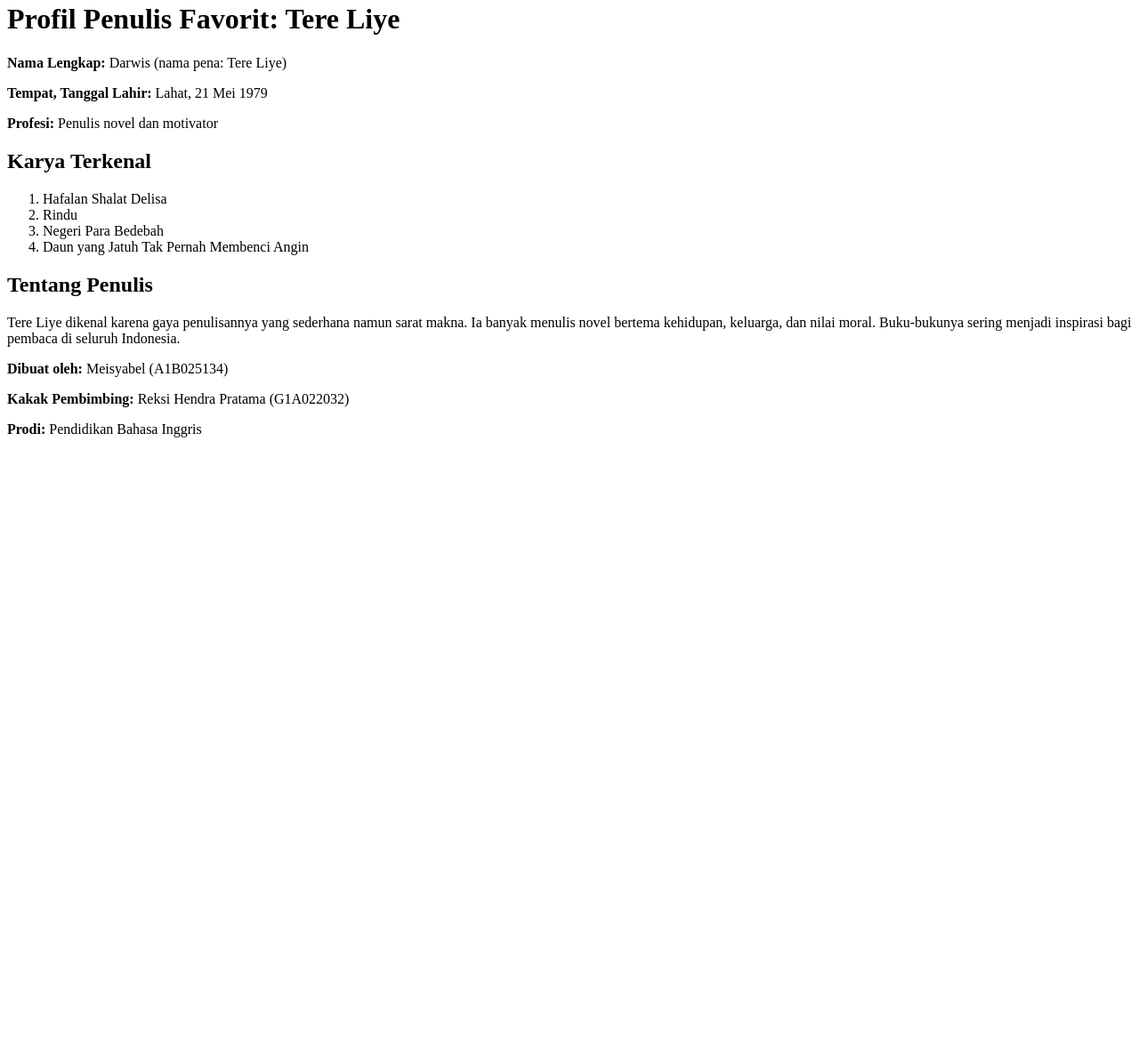
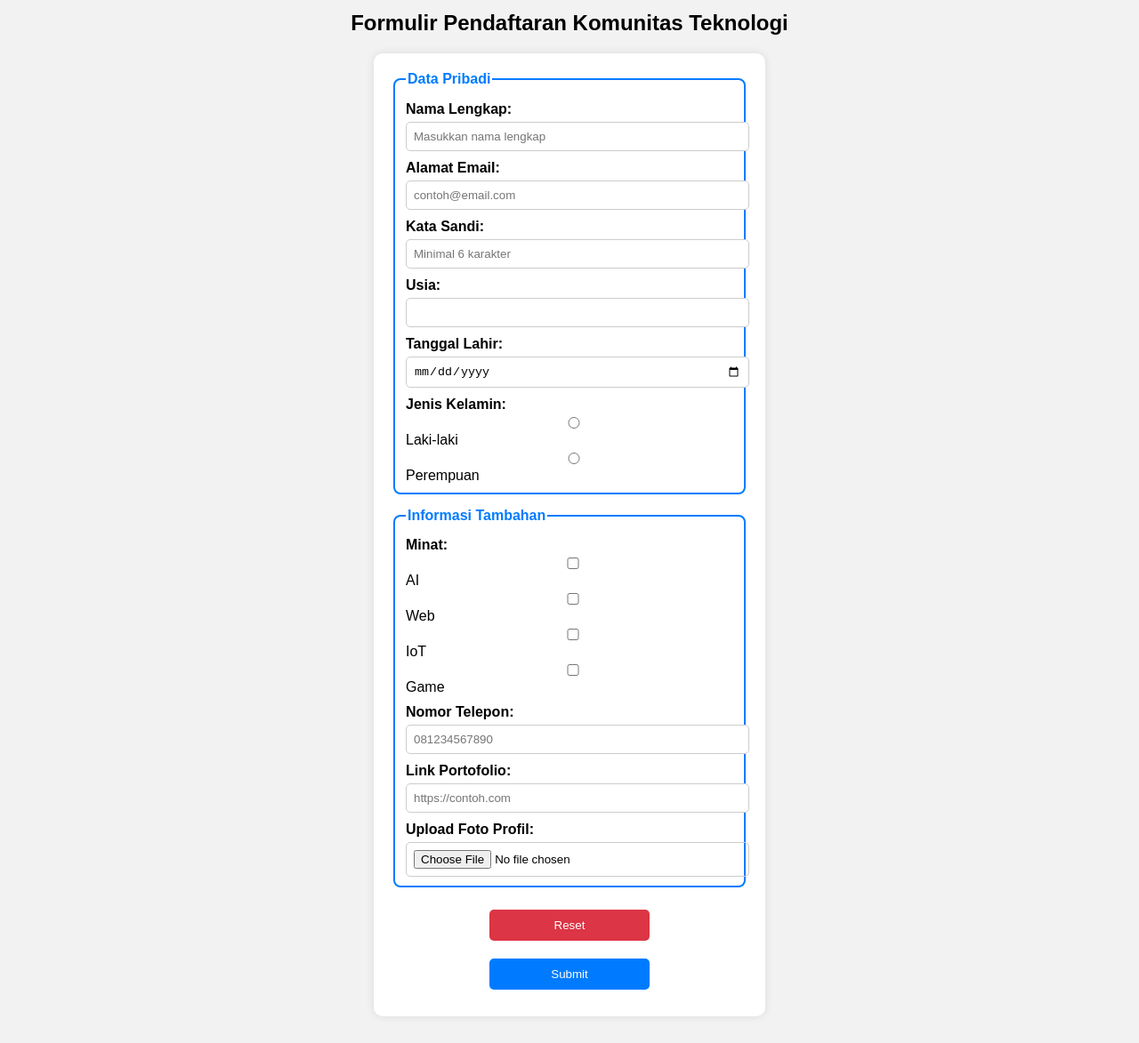
Before and after one commit to dwinandameisyabel-cmyk/tugas-html-meisyabel-, a plain HTML site: page index.html in a window 1280 px wide. Shown: the part 18-1191 px from the top of the page at 89% size. Before the commit the page ends 800 px from the top, so only its background shows below. Drawn offline with Linux system fonts and the light colour scheme.

Commit message:
Add files via upload

```diff
--- a/index.html
+++ b/index.html
@@ -1,35 +1,105 @@
-
 <!DOCTYPE html>
 <html lang="id">
 <head>
-    <meta charset="UTF-8">
-    <title>Profil Penulis - Tere Liye</title>
+  <meta charset="UTF-8">
+  <meta name="viewport" content="width=device-width, initial-scale=1.0">
+  <title>Formulir Pendaftaran Komunitas Teknologi</title>
+  <style>
+    body {
+      font-family: Arial, sans-serif;
+      background-color: #f2f2f2;
+      margin: 30px;
+    }
+    form {
+      background: white;
+      padding: 20px;
+      border-radius: 10px;
+      width: 400px;
+      margin: auto;
+      box-shadow: 0 0 10px rgba(0,0,0,0.1);
+    }
+    fieldset {
+      border: 2px solid #007bff;
+      border-radius: 8px;
+      margin-bottom: 15px;
+    }
+    legend {
+      font-weight: bold;
+      color: #007bff;
+    }
+    label {
+      display: block;
+      margin-top: 10px;
+      font-weight: bold;
+    }
+    input, select {
+      width: 100%;
+      padding: 8px;
+      margin-top: 5px;
+      border: 1px solid #ccc;
+      border-radius: 5px;
+    }
+    .buttons {
+      text-align: center;
+    }
+    input[type="submit"], input[type="reset"] {
+      width: 45%;
+      margin: 10px;
+      background: #007bff;
+      color: white;
+      border: none;
+      border-radius: 5px;
+      cursor: pointer;
+      padding: 10px;
+    }
+    input[type="reset"] {
+      background: #dc3545;
+    }
+    input[type="submit"]:hover {
+      background: #0056b3;
+    }
+    input[type="reset"]:hover {
+      background: #a71d2a;
+    }
+  </style>
 </head>
 <body>
-    <h1>Profil Penulis Favorit: Tere Liye</h1>
-    <p><strong>Nama Lengkap:</strong> Darwis (nama pena: Tere Liye)</p>
-    <p><strong>Tempat, Tanggal Lahir:</strong> Lahat, 21 Mei 1979</p>
-    <p><strong>Profesi:</strong> Penulis novel dan motivator</p>
-
-    <h2>Karya Terkenal</h2>
-    <ol>
-        <li>Hafalan Shalat Delisa</li>
-        <li>Rindu</li>
-        <li>Negeri Para Bedebah</li>
-        <li>Daun yang Jatuh Tak Pernah Membenci Angin</li>
-    </ol>
-
-    <h2>Tentang Penulis</h2>
-    <p>
-        Tere Liye dikenal karena gaya penulisannya yang sederhana namun sarat makna.
-        Ia banyak menulis novel bertema kehidupan, keluarga, dan nilai moral.
-        Buku-bukunya sering menjadi inspirasi bagi pembaca di seluruh Indonesia.
-    </p>
-
-    <p><strong>Dibuat oleh:</strong> Meisyabel (A1B025134)</p>
-    <p><strong>Kakak Pembimbing:</strong> Reksi Hendra Pratama (G1A022032)</p>
-    <p><strong>Prodi:</strong> Pendidikan Bahasa Inggris</p>
-
-    <!-- Tugas HTML Profil Penulis - Meisyabel -->
+  <h2 style="text-align:center;">Formulir Pendaftaran Komunitas Teknologi</h2>
+  <form action="submit.html" method="post" enctype="multipart/form-data">
+    <fieldset>
+      <legend>Data Pribadi</legend>
+      <label for="nama">Nama Lengkap:</label>
+      <input type="text" id="nama" name="nama" placeholder="Masukkan nama lengkap" required>
+      <label for="email">Alamat Email:</label>
+      <input type="email" id="email" name="email" placeholder="contoh@email.com" required autocomplete="on">
+      <label for="password">Kata Sandi:</label>
+      <input type="password" id="password" name="password" placeholder="Minimal 6 karakter" required pattern=".{6,}">
+      <label for="usia">Usia:</label>
+      <input type="number" id="usia" name="usia" min="10" max="100" required>
+      <label for="tgl">Tanggal Lahir:</label>
+      <input type="date" id="tgl" name="tgl" required>
+      <label>Jenis Kelamin:</label>
+      <input type="radio" name="gender" value="Laki-laki" required> Laki-laki
+      <input type="radio" name="gender" value="Perempuan"> Perempuan
+    </fieldset>
+    <fieldset>
+      <legend>Informasi Tambahan</legend>
+      <label>Minat:</label>
+      <input type="checkbox" name="minat" value="AI"> AI
+      <input type="checkbox" name="minat" value="Web"> Web
+      <input type="checkbox" name="minat" value="IoT"> IoT
+      <input type="checkbox" name="minat" value="Game"> Game
+      <label for="telp">Nomor Telepon:</label>
+      <input type="tel" id="telp" name="telp" placeholder="081234567890" required pattern="[0-9]{10,13}">
+      <label for="url">Link Portofolio:</label>
+      <input type="url" id="url" name="url" placeholder="https://contoh.com">
+      <label for="foto">Upload Foto Profil:</label>
+      <input type="file" id="foto" name="foto" accept="image/*">
+    </fieldset>
+    <div class="buttons">
+      <input type="reset" value="Reset">
+      <input type="submit" value="Submit">
+    </div>
+  </form>
 </body>
 </html>
```
Also changed, not shown: 1 other file.
